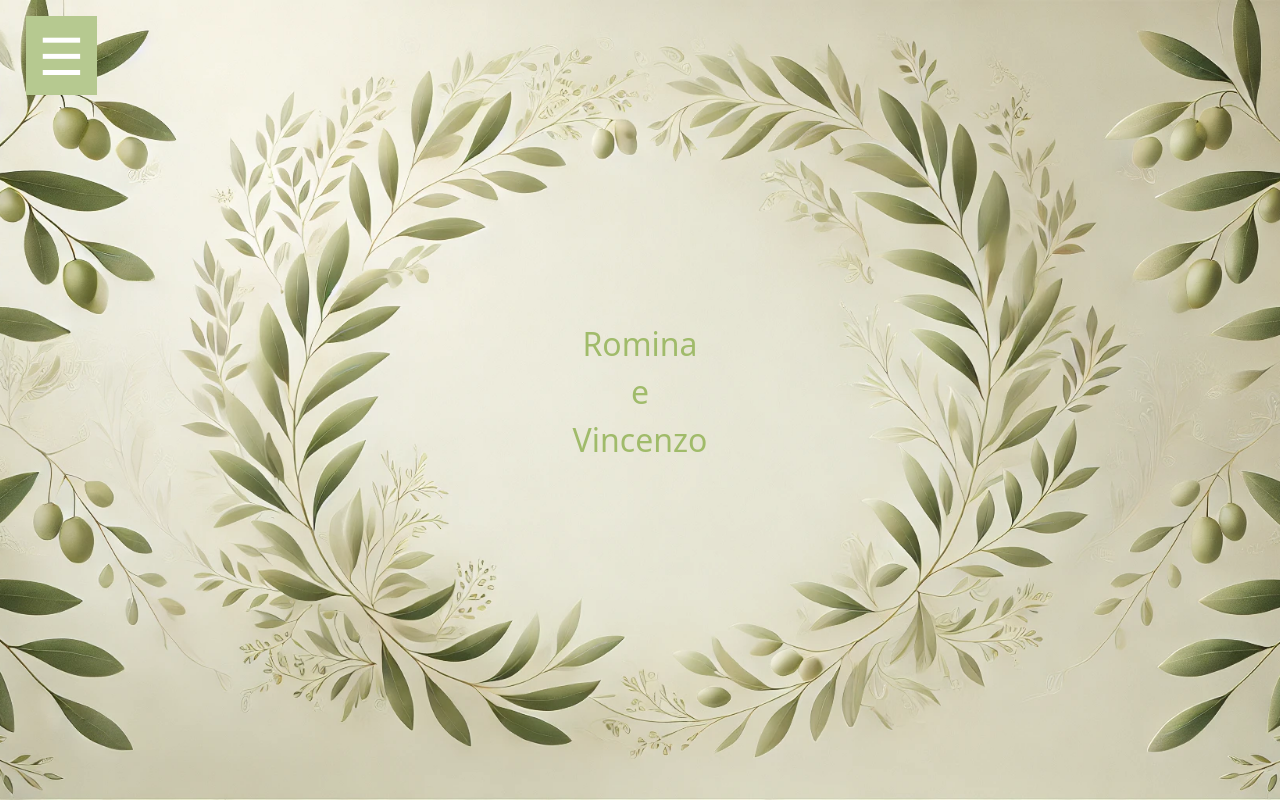
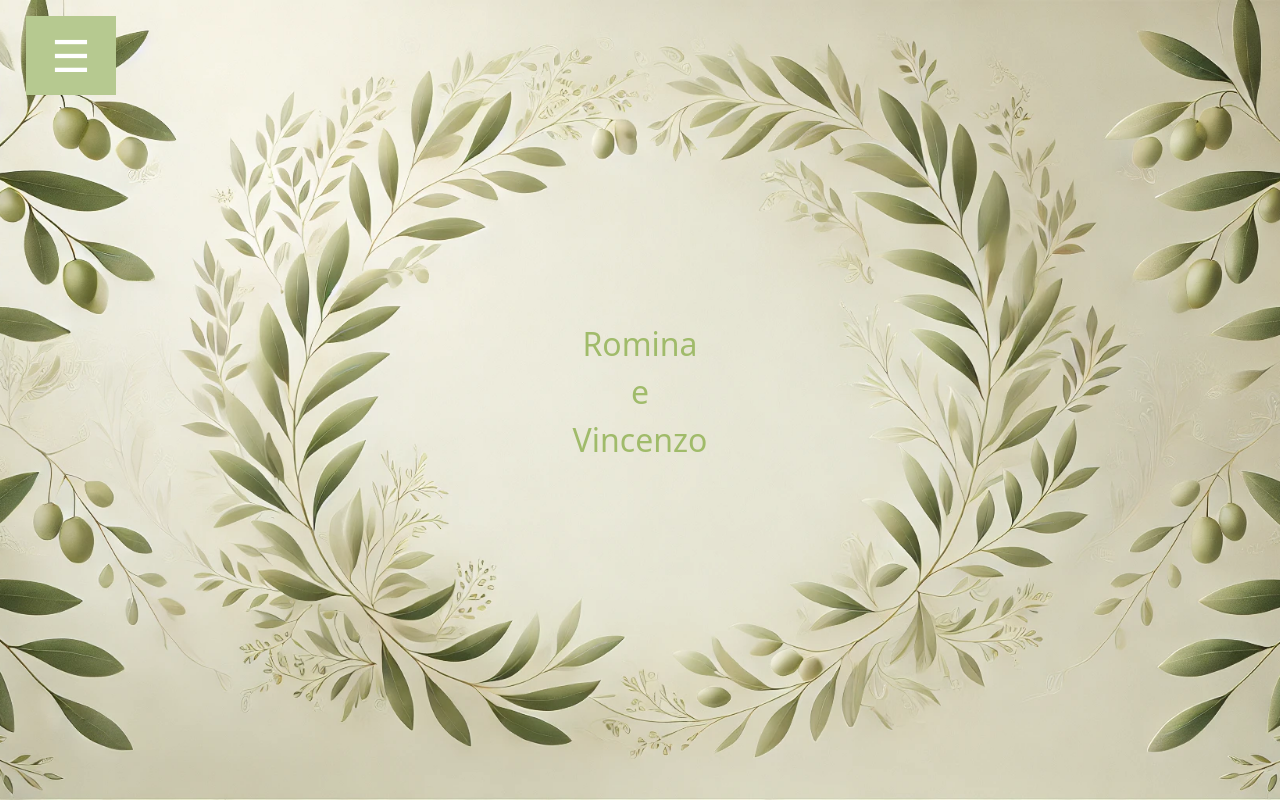
Before and after one commit to gianmarcopantano/gianmarcopantano.github.io, a plain HTML site: page index.html in a window 1280 px wide. Drawn offline with nearby package versions, Linux system fonts and the light colour scheme.

Commit message:
fix grafica pulsante menu

```diff
--- a/css/style.css
+++ b/css/style.css
@@ -46,7 +46,7 @@
 /*----------------------------------------------------------------------------------------------------*/
 /*---------------------------------------- Bottone sidebar ------------------------------------------*/
 .openbtn {
-    font-size: 4vw; /* Dimensione dinamica dell'icona */
+    font-size: clamp(16px, 10vw, 44px);; /* Dimensione dinamica dell'icona */
     cursor: pointer;
     background-color: #b6c990;
     color: white;
@@ -55,11 +55,13 @@
     top: 2%; /* Margine dall'alto */
     left: 2%; /* Margine da sinistra */
     z-index: 1000; /* Assicura visibilità sopra gli altri elementi */
-    padding-left: 1vw;
-    padding-right: 1vw;
+    padding-top: 0.5vw; /* Lascia che il padding si adatti automaticamente */
+    padding-bottom: 0.5vw; /* Lascia che il padding si adatti automaticamente */
+    padding-right: 2vw; /* Lascia che il padding si adatti automaticamente */
+    padding-left: 2vw; /* Lascia che il padding si adatti automaticamente */
     width: auto; /* Lascia che la larghezza si adatti al padding */
     height: auto; /* Lascia che l'altezza si adatti al padding */
-    display: flex;
+    display: inline-flex; /* Imposta il display su inline-flex per centrare l'icona */
     justify-content: center; /* Centra l'icona orizzontalmente */
     align-items: center; /* Centra l'icona verticalmente */
 }
```
